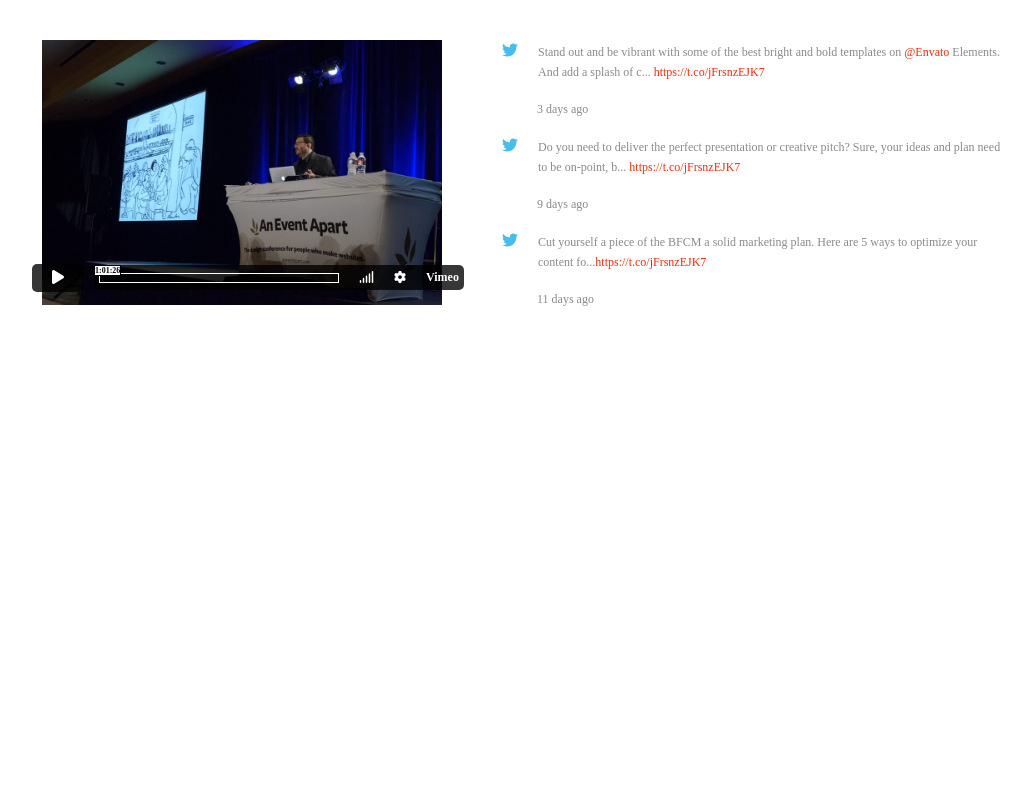
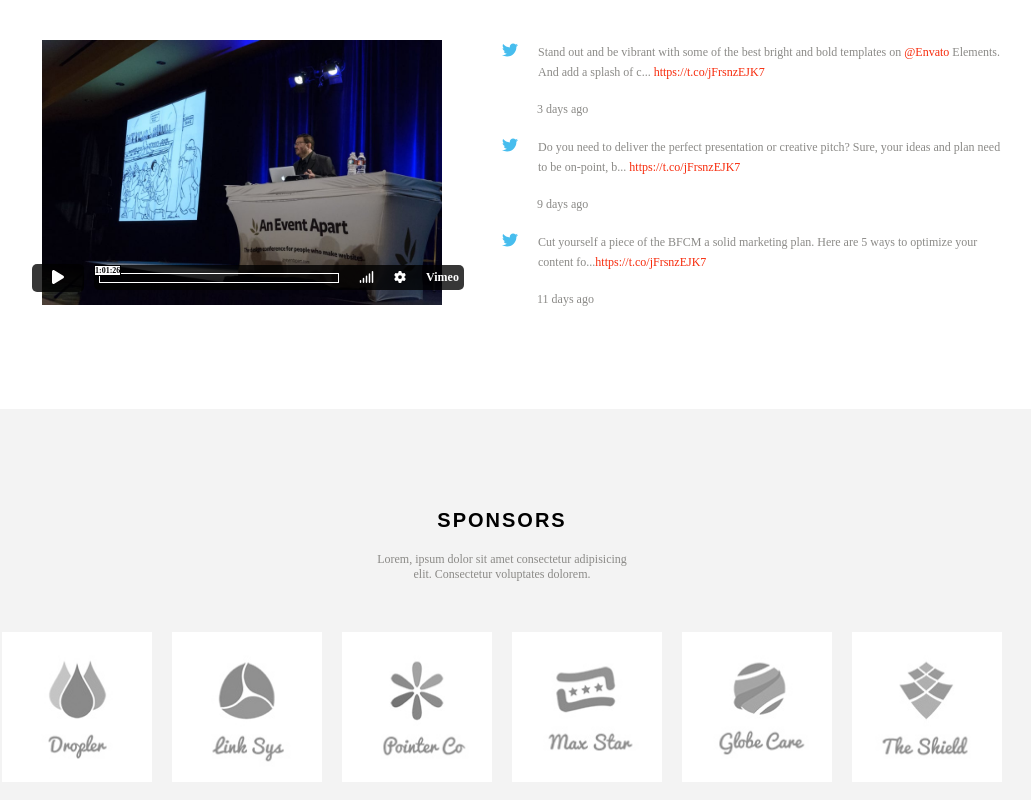
Before and after one commit to AlessandroDiNardo/proj-html-vuejs, a Vue app: page / in a window 1280 px wide. Shown: the part 4644-5444 px from the top of the page, without its empty margins (138-1169 px from the left). Before the commit the page ends 5053 px from the top, so only its background shows below. Built offline with nearby package versions, Linux system fonts and the light colour scheme.

Commit message:
add section sponsors

```diff
--- a/src/components/AppMain.vue
+++ b/src/components/AppMain.vue
@@ -9,6 +9,7 @@
 import AppNews from './AppNews.vue';
 import AppTickets from './AppTickets.vue';
 import AppPresentation from './AppPresentation.vue';
+import AppSponsor from './AppSponsor.vue';
 
 export default {
     name: "AppMain",
@@ -22,7 +23,8 @@
         AppLocation,
         AppNews,
         AppTickets,
-        AppPresentation
+        AppPresentation,
+        AppSponsor
     }
 }
 </script>
@@ -39,6 +41,7 @@
         <AppNews />
         <AppTickets />
         <AppPresentation />
+        <AppSponsor />
     </main>
 </template>
 
--- /dev/null
+++ b/src/components/AppSponsor.vue
@@ -0,0 +1,85 @@
+<script>
+export default {
+    name: "AppSponsor"
+}
+</script>
+
+<template>
+    <section>
+        <div class="container">
+            <h2>SPONSORS</h2>
+            <p>
+                Lorem, ipsum dolor sit amet consectetur adipisicing elit. Consectetur voluptates dolorem.
+            </p>
+            <div class="sponsor">
+                <div class="banner">
+                    <img src="img/banner-1.jpg" alt="">
+                </div>
+                <div class="banner">
+                    <img src="img/banner-2.jpg" alt="">
+                </div>
+                <div class="banner">
+                    <img src="img/banner-3.jpg" alt="">
+                </div>
+                <div class="banner">
+                    <img src="img/banner-4.jpg" alt="">
+                </div>
+                <div class="banner">
+                    <img src="img/banner-5.jpg" alt="">
+                </div>
+                <div class="banner">
+                    <img src="img/banner-6.jpg" alt="">
+                </div>
+            </div>
+        </div>
+    </section>
+</template>
+
+<style lang="scss" scoped>
+@use '../style/partials/variables.scss' as *;
+@use '../style/general.scss' as *;
+
+section {
+    background-color: $cube-lightGrey;
+
+    .container {
+        padding: 100px 0;
+        display: flex;
+        justify-content: center;
+        align-items: center;
+        flex-direction: column;
+
+        h2 {
+            margin-bottom: 20px;
+            font-size: 20px;
+            letter-spacing: 2px;
+        }
+
+        p {
+            width: 250px;
+            font-size: 12px;
+            font-weight: 200;
+            font-family: 'Times New Roman', Times, serif;
+            color: $median-naturalGrey;
+            text-align: center;
+        }
+
+        .sponsor {
+            display: flex;
+            justify-content: center;
+            align-items: center;
+            gap: 20px;
+            margin-top: 50px;
+
+            .banner {
+                width: 150px;
+                height: 150px;
+
+                img {
+                    width: 100%;
+                }
+            }
+        }
+    }
+}
+</style>
```
